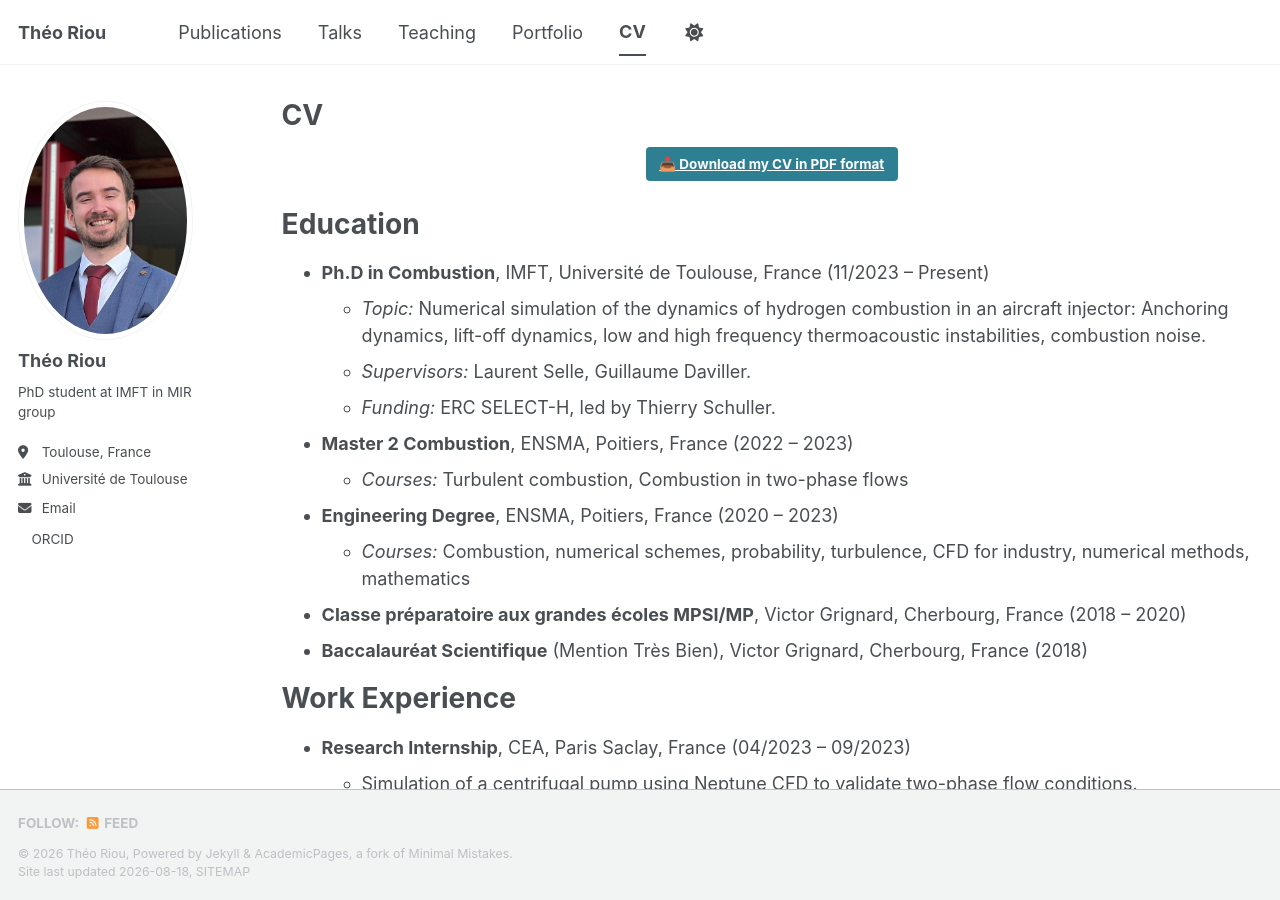
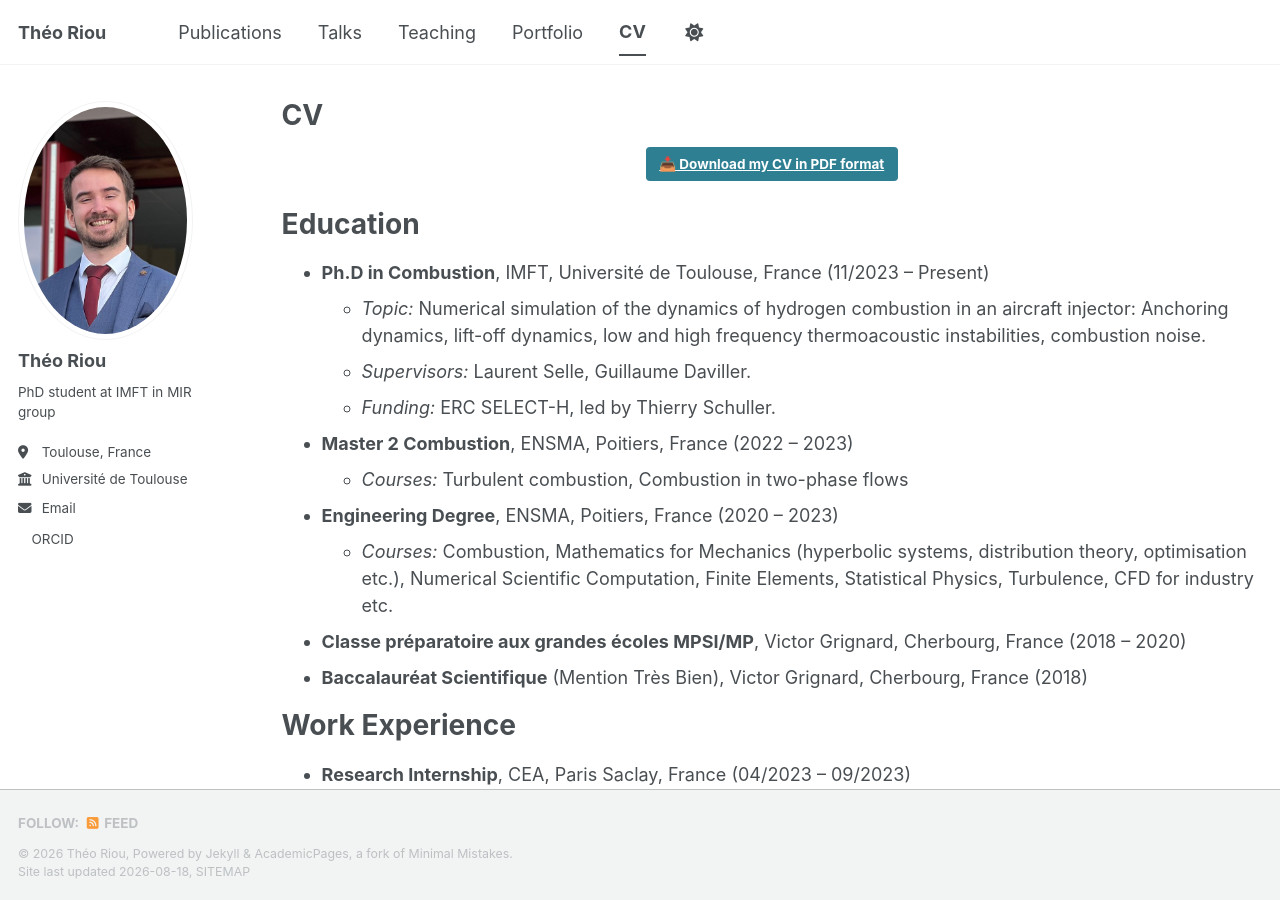
Before and after one commit to thriou/thriou.github.io, a Jekyll site: the page built from _pages/cv.md, in a window 1280 px wide and 900 px high. Built offline with Jekyll 4.4.1, drawn with Linux system fonts in a browser that asks for light colours; formulas are drawn with MathJax 3; a style sheet for code colours, icons or effects is not loaded.

Commit message:
Update cv.md

```diff
--- a/_pages/cv.md
+++ b/_pages/cv.md
@@ -23,7 +23,7 @@ Education
 * **Master 2 Combustion**, ENSMA, Poitiers, France (2022 – 2023)
   * *Courses:* Turbulent combustion, Combustion in two-phase flows
 * **Engineering Degree**, ENSMA, Poitiers, France (2020 – 2023)
-  * *Courses:* Combustion, numerical schemes, probability, turbulence, CFD for industry, numerical methods, mathematics
+  * *Courses:* Combustion, Mathematics for Mechanics (hyperbolic systems, distribution theory, optimisation etc.), Numerical Scientific Computation, Finite Elements, Statistical Physics, Turbulence, CFD for industry etc.
 * **Classe préparatoire aux grandes écoles MPSI/MP**, Victor Grignard, Cherbourg, France (2018 – 2020)
 * **Baccalauréat Scientifique** (Mention Très Bien), Victor Grignard, Cherbourg, France (2018)
 
```
